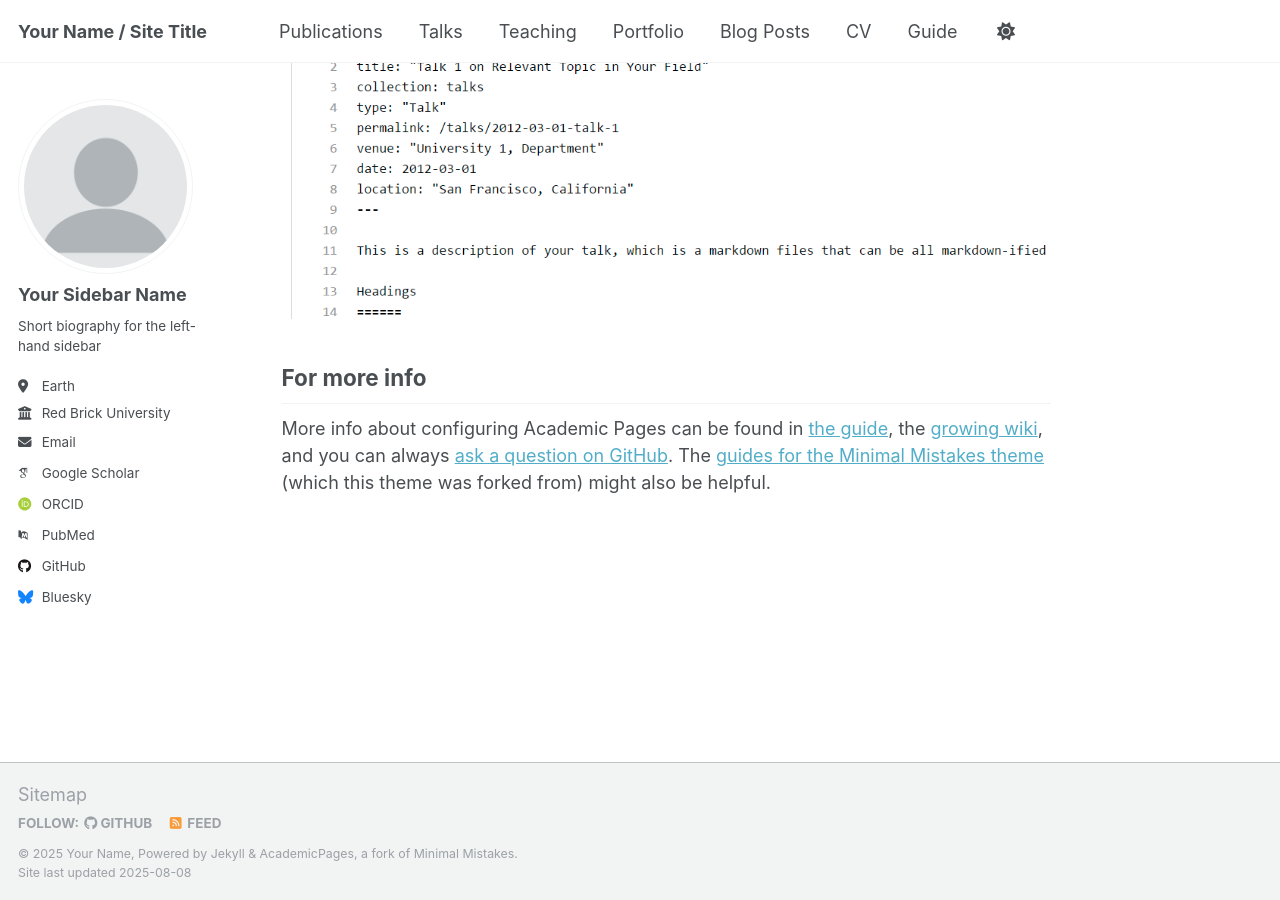
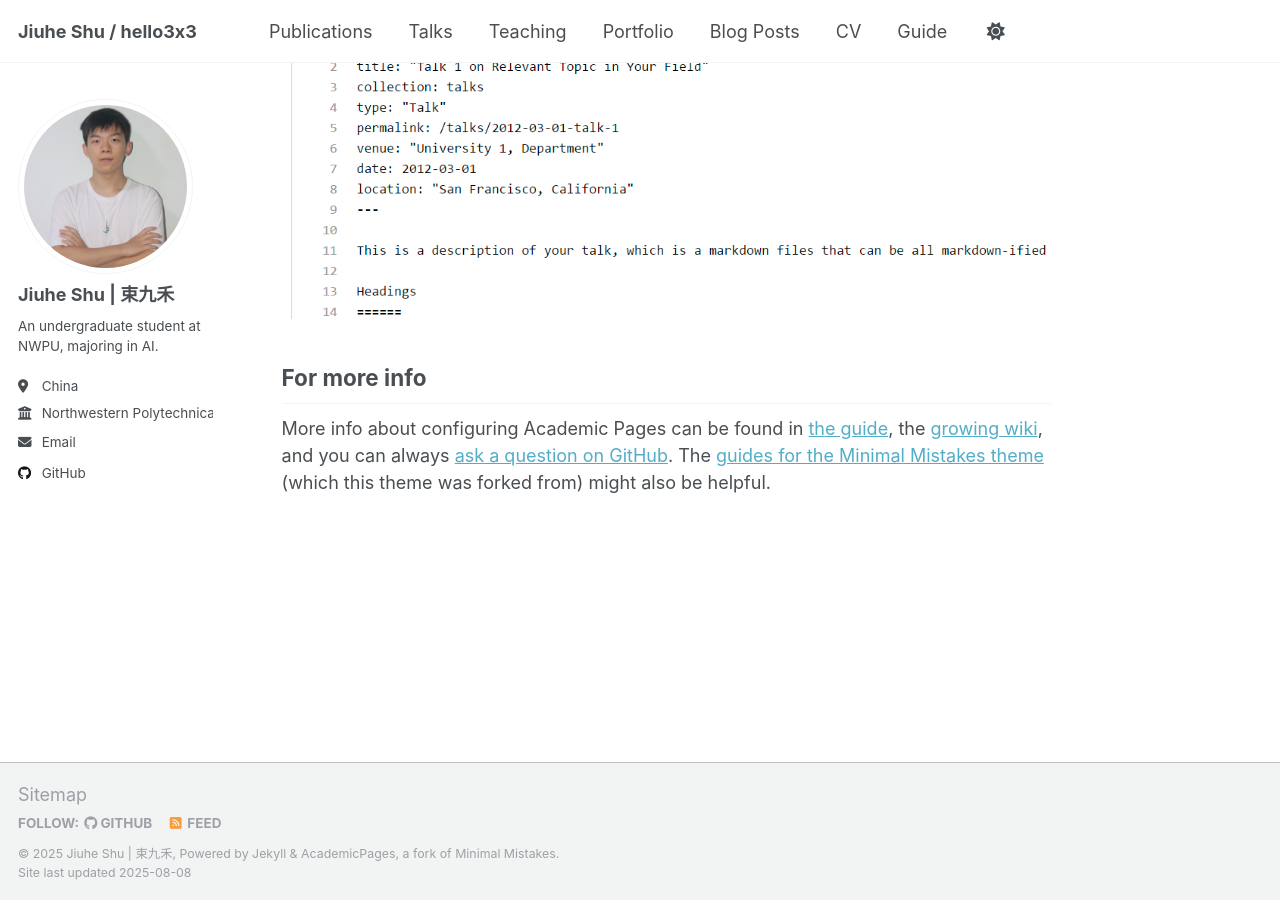
Before and after one commit to hello3x3/hello3x3.github.io, a Jekyll site: the page built from _pages/about.md, in a window 1280 px wide and 900 px high, scrolled down 2880 px. Built offline with Jekyll 4.4.1, drawn with Linux system fonts in a browser that asks for light colours; some web fonts are replaced; a script that is not in the unit is left out.

Commit message:
Update config

```diff
--- a/_config.yml
+++ b/_config.yml
@@ -9,37 +9,37 @@
 # Basic Site Settings
 locale                   : "en-US"
 site_theme               : "default"
-title                    : "Your Name / Site Title"
+title                    : "Jiuhe Shu / hello3x3"
 title_separator          : "-"
-name                     : &name "Your Name"
+name                     : &name "Jiuhe Shu | 束九禾"
 description              : &description "personal description"
-url                      : https://academicpages.github.io # the base hostname & protocol for your site e.g. "https://[your GitHub username].github.io" or if you already have some other page hosted on Github then use "https://[your GitHub username].github.io/[Your Repo Name]"
+url                      : https://hello3x3.github.io # the base hostname & protocol for your site e.g. "https://[your GitHub username].github.io" or if you already have some other page hosted on Github then use "https://[your GitHub username].github.io/[Your Repo Name]"
 baseurl                  : "" # the subpath of your site, e.g. "/blog"
-repository               : "academicpages/academicpages.github.io"
+repository               : "hello3x3.github.io"
 
 # Site Author - The following control what appear as part of the author content on the side bar.
 #               If a field is blank the icon and link will not appear, otherwise it will be shown.
 #               Additional customization can be done by editing /_includes/author-profile.html
 author:
   # Biographic information
-  avatar           : "profile.png"
-  name             : "Your Sidebar Name"
+  avatar           : "Jiuheshu.jpg"
+  name             : "Jiuhe Shu | 束九禾"
   pronouns         : # example: "she/her"
-  bio              : "Short biography for the left-hand sidebar"
-  location         : "Earth"
-  employer         : "Red Brick University"
+  bio              : "An undergraduate student at NWPU, majoring in AI."
+  location         : "China"
+  employer         : "Northwestern Polytechnical University"
   uri              : # URL
-  email            : "none@example.org"
+  email            : "shujiuhe@outlook.com"
 
   # Academic websites
   academia         : # URL
   arxiv            : # URL - Update with the correct link to your profile
-  googlescholar    : "https://scholar.google.com/citations?user=PS_CX0AAAAAJ"
+  googlescholar    : #"https://scholar.google.com/citations?user=PS_CX0AAAAAJ"
   inspire-hep      : # URL
   impactstory      : # URL
-  orcid            : "http://orcid.org/yourorcidurl"
+  orcid            : #"http://orcid.org/yourorcidurl"
   semantic         : # URL
-  pubmed           : "https://www.ncbi.nlm.nih.gov/pubmed/?term=john+snow"
+  pubmed           : #"https://www.ncbi.nlm.nih.gov/pubmed/?term=john+snow"
   researchgate     : # URL
   scopus           : # URL
 
@@ -47,13 +47,13 @@ author:
   bitbucket        : # Username - Update with your username on the site
   codepen          : # Username
   dribbble         : # Username
-  github           : "academicpages"
+  github           : "hello3x3"
   kaggle           : # Username
   stackoverflow    : # User number or user number and name (i.e., use "1" or "1/jeff-atwood")
 
   # Social media
   artstation       : # Username
-  bluesky          : "bsky.app" # Replace this with you Bluesky username
+  bluesky          : #"bsky.app" # Replace this with you Bluesky username
   facebook         : # Username
   flickr           : # Username
   foursquare       : # Username
```
Also changed, not shown: images/JiuheShu.jpg (added).
